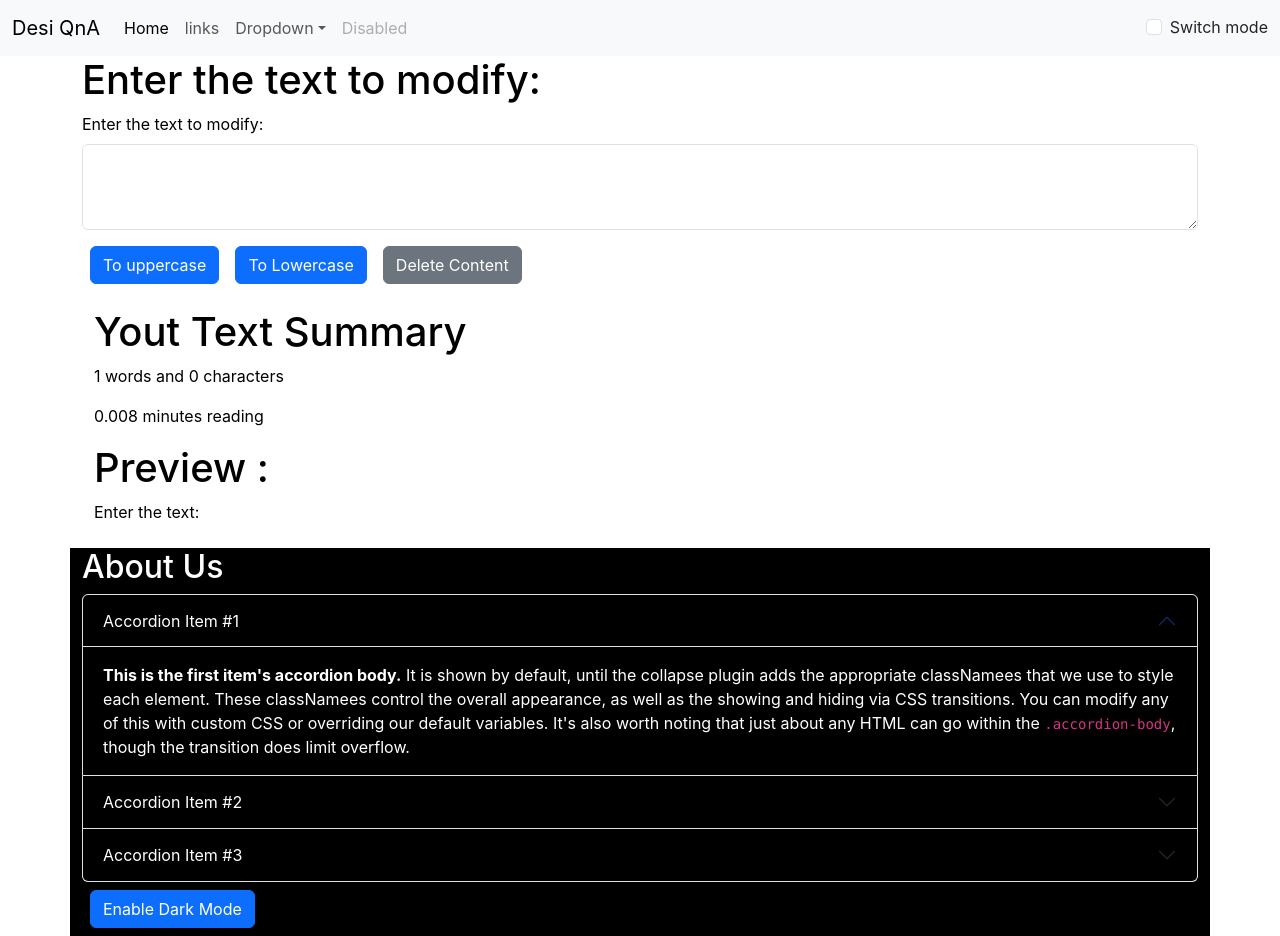
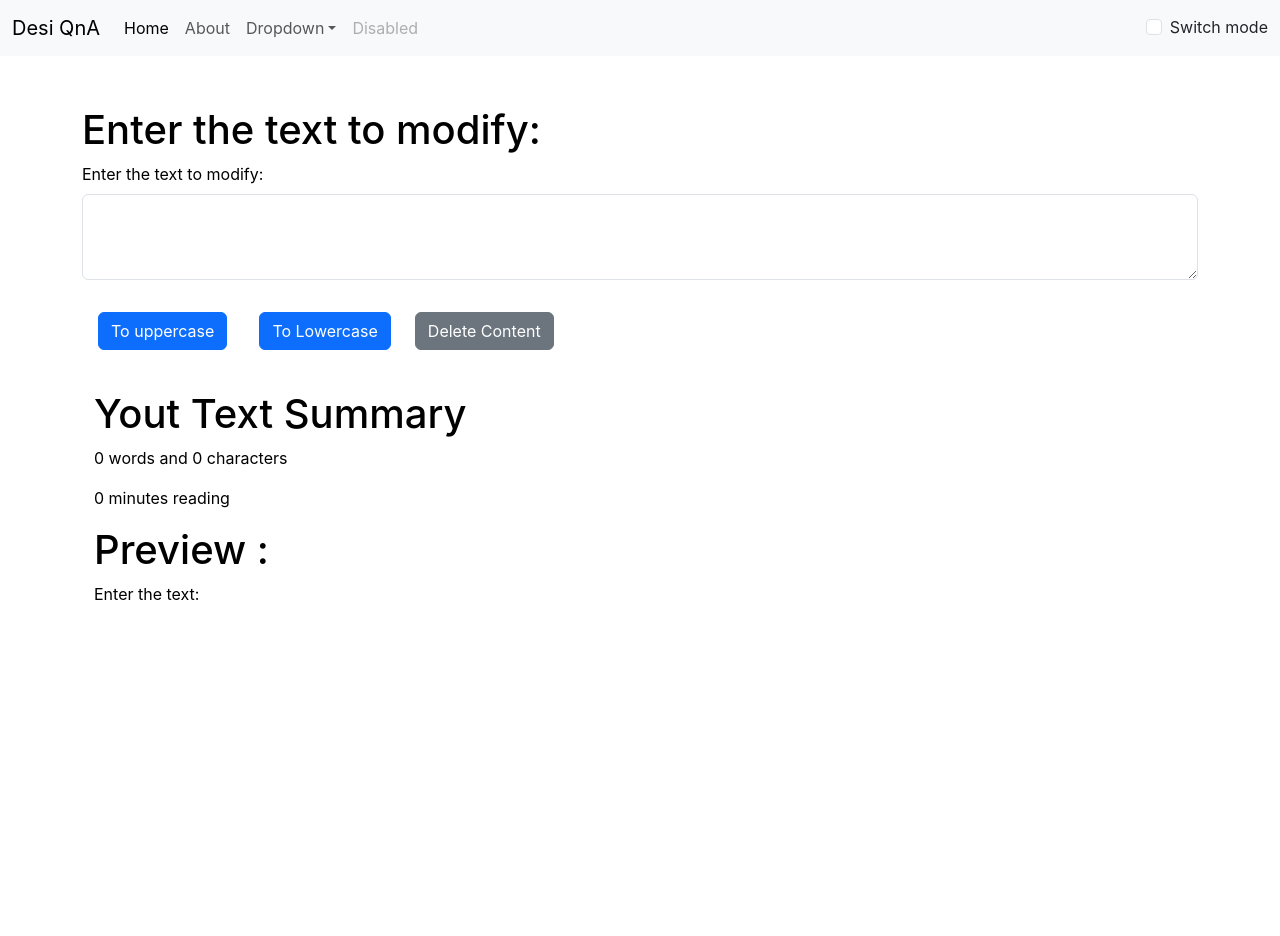
Before and after one commit to Ajit-Ravan/New_ReactJs, a React (Create React App) app in the folder my-app/: page / in a window 1280 px wide. After the commit the page ends 800 px from the top, so only its background shows below. Built offline with nearby package versions, Linux system fonts and the light colour scheme.

Commit message:
react routers,added some styling

```diff
--- a/my-app/package.json
+++ b/my-app/package.json
@@ -8,6 +8,7 @@
     "@testing-library/user-event": "^13.5.0",
     "react": "^18.2.0",
     "react-dom": "^18.2.0",
+    "react-router-dom": "^6.22.3",
     "react-scripts": "5.0.1",
     "web-vitals": "^2.1.4"
   },
--- a/my-app/src/About.js
+++ b/my-app/src/About.js
@@ -1,6 +1,6 @@
 import React, { useState } from 'react'
 
-export default function About() {
+export default function About(props) {
   //INSTEAD OF THIS OBJECT WE CAN USE THE USE STATE
   // let myStyle = {
   //     color:'white',
@@ -10,72 +10,80 @@ export default function About() {
   //changing button text
   const [btnText, setBtnText] = useState("Enable Dark Mode");
 
-  const [myStyle, setMyStyle] = useState({
-    color: 'white',
-    background: 'black'
-  });
+  // const [myStyle, setMyStyle] = useState({
+  //   color: 'white',
+  //   background: 'black'
+  // });
+  //WE CANNOT USE THIS FUCTION BECAUSE WE HAVE REMOVED DARK MODE BUTTON FROM OUT ABOUT.JS JSX CODE
+  // let toggleStyle = () => {
+  //   if (myStyle.color === 'white') {
+  //     setMyStyle({
+  //       color: 'black',
+  //       backgroundColor: 'white'
+  //     });
+  //     setBtnText('Enable Dark Mode');
+  //   } else {
+  //     setMyStyle({
+  //       color: 'white',
+  //       backgroundColor: 'black'
+  //     });
+  //     setBtnText('Enabel Light Mode');
+  //   }
+  // }
 
-  let toggleStyle = () => {
-    if (myStyle.color === 'white') {
-      setMyStyle({
-        color: 'black',
-        backgroundColor: 'white'
-      });
-      setBtnText('Enable Dark Mode');
-    } else {
-      setMyStyle({
-        color: 'white',
-        backgroundColor: 'black'
-      });
-      setBtnText('Enabel Light Mode');
-    }
+  let myStyle = {
+    color: props.mode === 'dark' ? 'white' : '#183c71',
+    backgroundColor: props.mode === 'dark' ? '#183c71' : 'white',
+    border: '1px solid',
+    borderColor: props.mode == 'dark' ? 'white' : '#183c71',
+
   }
   return (
     // The <div /> syntax is transformed at build time to React.createElement('div').
     //we can use also <> </>
     <div className='container' style={myStyle}>
-      <h2>About Us</h2>
+      <h2 className='my-3' style={{ color: props.mode === 'dark' ? 'white' : '#183c71' }}>About Us</h2>
       <div className="accordion" id="accordionExample" >
         <div className="accordion-item">
           <h2 className="accordion-header" >
             <button className="accordion-button" type="button" data-bs-toggle="collapse" data-bs-target="#collapseOne" aria-expanded="true" aria-controls="collapseOne" style={myStyle}>
-              Accordion Item #1
+              Analyze your text.
             </button>
           </h2>
           <div id="collapseOne" className="accordion-collapse collapse show" data-bs-parent="#accordionExample" style={myStyle}>
             <div className="accordion-body">
-              <strong>This is the first item's accordion body.</strong> It is shown by default, until the collapse plugin adds the appropriate classNamees that we use to style each element. These classNamees control the overall appearance, as well as the showing and hiding via CSS transitions. You can modify any of this with custom CSS or overriding our default variables. It's also worth noting that just about any HTML can go within the <code>.accordion-body</code>, though the transition does limit overflow.
+              <strong>This will analyze your text.</strong> It is shown by default, until the collapse plugin adds the appropriate classNamees that we use to style each element. These classNamees control the overall appearance, as well as the showing and hiding via CSS transitions. You can modify any of this with custom CSS or overriding our default variables. It's also worth noting that just about any HTML can go within the <code>.accordion-body</code>, though the transition does limit overflow.
             </div>
           </div>
         </div>
         <div className="accordion-item">
           <h2 className="accordion-header">
             <button className="accordion-button collapsed" type="button" data-bs-toggle="collapse" data-bs-target="#collapseTwo" aria-expanded="false" aria-controls="collapseTwo" style={myStyle}>
-              Accordion Item #2
+              You don't have to pay.
             </button>
           </h2>
           <div id="collapseTwo" className="accordion-collapse collapse" data-bs-parent="#accordionExample" style={myStyle}>
             <div className="accordion-body">
-              <strong>This is the second item's accordion body.</strong> It is hidden by default, until the collapse plugin adds the appropriate classNamees that we use to style each element. These classNamees control the overall appearance, as well as the showing and hiding via CSS transitions. You can modify any of this with custom CSS or overriding our default variables. It's also worth noting that just about any HTML can go within the <code>.accordion-body</code>, though the transition does limit overflow.
+              <strong>This website provides free services.</strong> It is hidden by default, until the collapse plugin adds the appropriate classNamees that we use to style each element. These classNamees control the overall appearance, as well as the showing and hiding via CSS transitions. You can modify any of this with custom CSS or overriding our default variables. It's also worth noting that just about any HTML can go within the <code>.accordion-body</code>, though the transition does limit overflow.
             </div>
           </div>
         </div>
         <div className="accordion-item">
           <h2 className="accordion-header">
             <button className="accordion-button collapsed" type="button" data-bs-toggle="collapse" data-bs-target="#collapseThree" aria-expanded="false" aria-controls="collapseThree" style={myStyle}>
-              Accordion Item #3
+              Available on all the devices.
             </button>
           </h2>
           <div id="collapseThree" className="accordion-collapse collapse" data-bs-parent="#accordionExample" style={myStyle}>
             <div className="accordion-body">
-              <strong>This is the third item's accordion body.</strong> It is hidden by default, until the collapse plugin adds the appropriate classNamees that we use to style each element. These classNamees control the overall appearance, as well as the showing and hiding via CSS transitions. You can modify any of this with custom CSS or overriding our default variables. It's also worth noting that just about any HTML can go within the <code>.accordion-body</code>, though the transition does limit overflow.
+              <strong>It is available on all the devices and browsers.</strong>  It is hidden by default, until the collapse plugin adds the appropriate classNamees that we use to style each element. These classNamees control the overall appearance, as well as the showing and hiding via CSS transitions. You can modify any of this with custom CSS or overriding our default variables. It's also worth noting that just about any HTML can go within the <code>.accordion-body</code>, though the transition does limit overflow.
             </div>
           </div>
         </div>
       </div>
-      <div>
+      {/* <div>
         <button type="button" onClick={toggleStyle} className="btn btn-primary mx-2 my-2">{btnText}</button>
-      </div>
+      </div> */}
 
 
     </div>
--- a/my-app/src/Alert.js
+++ b/my-app/src/Alert.js
@@ -6,12 +6,14 @@ export default function Alert(props) {
         return lower.charAt(0).toUpperCase() + lower.slice(1);
     }
     return (
-        props.alert && <div>
-            <div className={`alert alert-${props.alert.type} alert-dismissible fade show`} role="alert">
-                <strong>{capitalize(props.alert.type)}</strong> : {props.alert.msg}
-                {/* <button type="button" className="btn-close" data-bs-dismiss="alert" aria-label="Close"></button> */}
-            </div>
+        <div style={{ height: '50px' }}>
+            {props.alert &&
+                <div className={`alert alert-${props.alert.type} alert-dismissible fade show`} role="alert">
+                    <strong>{capitalize(props.alert.type)}</strong> : {props.alert.msg}
+                    {/* <button type="button" className="btn-close" data-bs-dismiss="alert" aria-label="Close"></button> */}
+                </div>}
         </div>
 
-    )
+
+    );
 }
--- a/my-app/src/App.js
+++ b/my-app/src/App.js
@@ -6,6 +6,7 @@ import Navbar from "./Navbar";
 import TextForms from "./TextForms";
 import React from "react";
 import Alert from "./Alert";
+import { BrowserRouter, Routes, Route } from 'react-router-dom';
 
 function App() {
   //Adding dark mode and light mode functionality to our entire project
@@ -34,12 +35,43 @@ function App() {
     console.log(mode);
   };
   return (
+    <BrowserRouter>
+      <Routes>
+        <Route path='/' element={
           <>
             <Navbar title="Desi QnA" link="links" mode={mode} toggleMode={toggleMode} />
             <Alert alert={alert} />
             <TextForms showAlert={showAlert} heading="Enter the text to modify: " mode={mode} />
+          </>
+        } />
+        <Route path='About' element={
+          <>
+            <Navbar title="Desi QnA" link="links" mode={mode} toggleMode={toggleMode} />
+            <Alert alert={alert} />
             <About mode={mode} />
           </>
+        } />
+      </Routes>
+
+
+
+
+    </BrowserRouter>
+
+
+
+
+
+
+
+
+    //Previous code without routing :
+    // <>
+    //   <Navbar title="Desi QnA" link="links" mode={mode} toggleMode={toggleMode} />
+    //   <Alert alert={alert} />
+    //   <TextForms showAlert={showAlert} heading="Enter the text to modify: " mode={mode} />
+    //   <About mode={mode} />
+    // </>
   );
 }
 
--- a/my-app/src/Navbar.js
+++ b/my-app/src/Navbar.js
@@ -2,6 +2,7 @@ import "./App.css";
 
 import React from "react";
 import PropTypes from "prop-types";
+import { Link } from 'react-router-dom';
 function Navbar(props) {
   return (
     <>
@@ -32,9 +33,11 @@ function Navbar(props) {
                 </a>
               </li>
               <li className="nav-item">
-                <a className="nav-link" href="#">
+                {/* <a className="nav-link" href="#">
                   {props.link}
-                </a>
+                </a> */}
+                {/* Instead of above code we use below code in react for rendering */}
+                <Link className='nav-link' to='About'> About</Link>
               </li>
               <li className="nav-item dropdown">
                 <a
--- a/my-app/src/TextForms.js
+++ b/my-app/src/TextForms.js
@@ -7,8 +7,8 @@ export default function TextForms(props) {
     console.log("upper case was clicked " + text);
     // setText("You clicked on the button handleUpClick");
     //CONVERTING TO UPPERCASE
-    // let upperText = text.toUpperCase();
-    // setText(upperText);
+    let upperText = text.toUpperCase();
+    setText(upperText);
     //we  use showAlert function from app.js here to add the alert if lower case
     props.showAlert("Converted to Upper Case", "success");
   }
@@ -17,8 +17,8 @@ export default function TextForms(props) {
     console.log("lower case was clicked " + text);
     // setText("You clicked on the button handleUpClick");
     //CONVERTING TO UPPERCASE
-    // let lowerText = text.toLowerCase();
-    // setText(lowerText);
+    let lowerText = text.toLowerCase();
+    setText(lowerText);
     //we  use showAlert function from app.js here to add the alert if lower case
     props.showAlert("Converted to Lower case", "warning");
   };
@@ -50,16 +50,16 @@ export default function TextForms(props) {
               onChange={handleOnChange} style={{ backgroundColor: props.mode === 'dark' ? 'grey' : 'white', color: props.mode === 'dark' ? 'white' : 'black' }}></textarea>
           </div>
 
-          <button className="btn btn-primary mx-2" onClick={handleUpClick}>To uppercase</button>
-          <button className="btn btn-primary mx-2" onClick={handleToLowClick}>To Lowercase</button>
+          <button className="btn btn-primary mx-3 my-3" onClick={handleUpClick}>To uppercase</button>
+          <button className="btn btn-primary mx-3 my-3" onClick={handleToLowClick}>To Lowercase</button>
           <button type="button" className="btn btn-secondary mx-2" onClick={handleDelete}>Delete Content</button>
 
         </div>
 
         <div className="container my-4" style={{ color: props.mode === 'dark' ? 'white' : 'black' }}>
           <h1>Yout Text Summary</h1>
-          <p>{text.split(" ").length} words and {text.length} characters</p>
-          <p>{0.008 * text.split(" ").length} minutes reading</p>
+          <p>{text.split(" ").filter((element) => { return element.length != 0; }).length} words and {text.length} characters</p>
+          <p>{0.008 * text.split(" ").filter((element) => { return element.length != 0; }).length} minutes reading</p>
 
           <h1>Preview :</h1>
           <p>{text.length > 0 ? text : "Enter the text:"}</p>
```
Also changed, not shown: 1 other file (tests, documents, lock files or other folders). Lines whose indentation alone changed are shown as unchanged.
